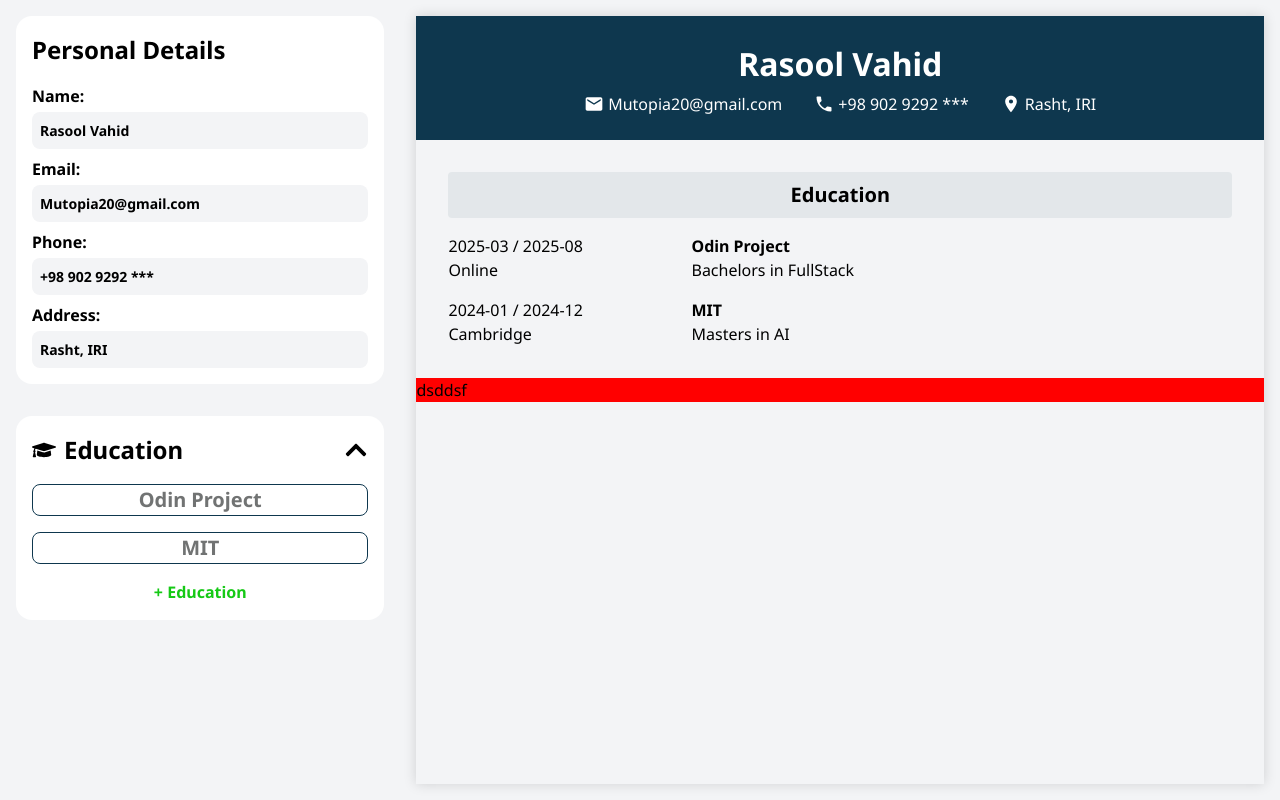
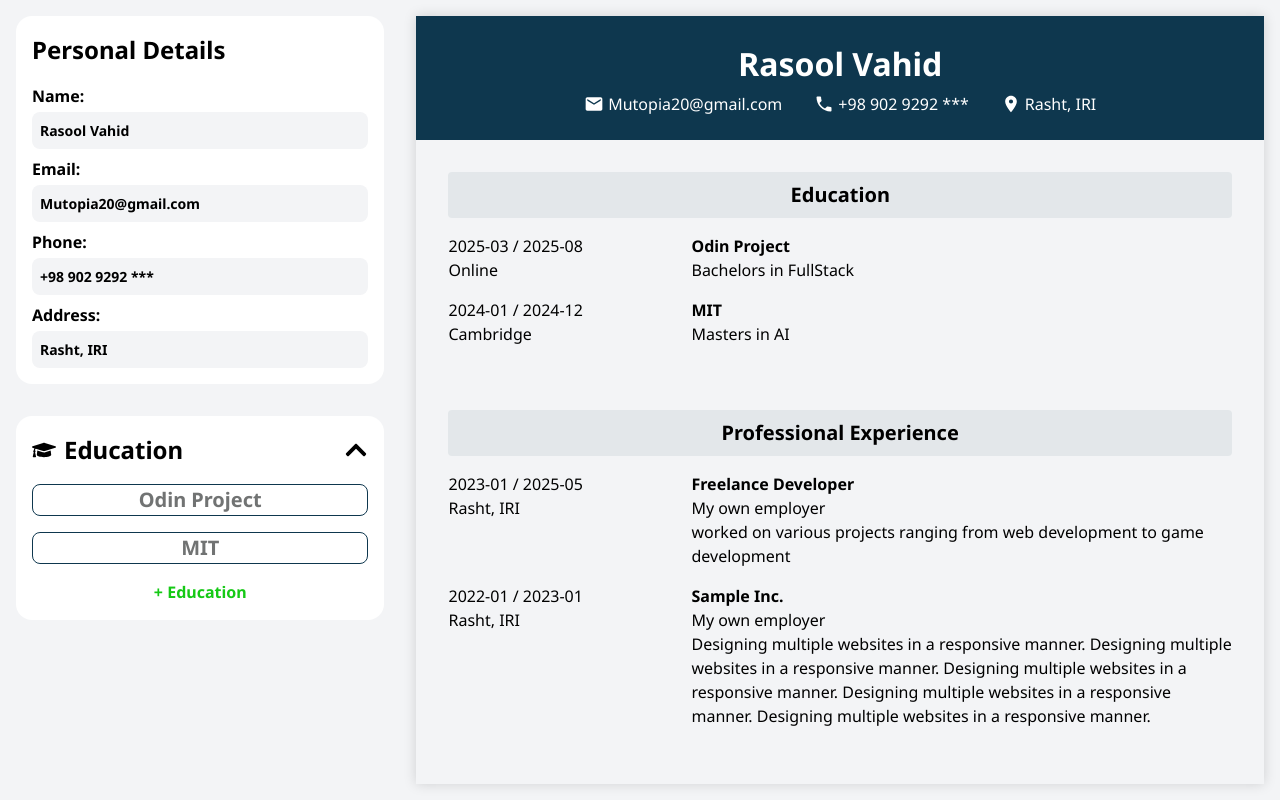
Before and after one commit to mutopia7/cv-project, a React (Vite) app: page / in a window 1280 px wide. Built offline with nearby package versions, Linux system fonts and the light colour scheme.

Commit message:
Add state for professionalList and pass to ProfessionalPreview for show them by mapping on them

```diff
--- a/src/App.jsx
+++ b/src/App.jsx
@@ -59,6 +59,30 @@ function App() {
         );
     }
 
+    // state for professional data
+    const [professionalList, setProfessionalList] = useState([
+        {
+            id: 1,
+            company: 'Freelance Developer',
+            position: 'My own employer',
+            proStartDate: '2023-01',
+            proEndDate: '2025-05',
+            location: 'Rasht, IRI ',
+            description: 'worked on various projects ranging from web development to game development'
+
+        },
+        {
+            id: 2,
+            company: 'Sample Inc.',
+            position: 'My own employer',
+            proStartDate: '2022-01',
+            proEndDate: '2023-01',
+            location: 'Rasht, IRI ',
+            description: 'Designing multiple websites in a responsive manner. Designing multiple websites in a responsive manner. Designing multiple websites in a responsive manner. Designing multiple websites in a responsive manner. Designing multiple websites in a responsive manner.'
+
+        }
+    ]);
+
     return (
         <main className='app'>
             <section className='editor'>
@@ -69,7 +93,7 @@ function App() {
             <section className='preview'>
                 <Header {...formData} />
                 <EducationPreview educationList={educationList} />
-                <ProfessionalPreview />
+                <ProfessionalPreview professionalList={professionalList}/>
             </section>
 
         </main>
--- a/src/components/ProfessionalPreview.jsx
+++ b/src/components/ProfessionalPreview.jsx
@@ -21,9 +21,17 @@ function ProfessionalItem({professionalData}){
 }
 
 
-function ProfessionalPreview(){
+function ProfessionalPreview({professionalList}){
     return (
-        <div className={styles.l}>dsddsf</div>
+            <section className={styles.previewSec}>
+                <h2 className={styles.infHead}>Professional Experience</h2>
+                {professionalList.map(item => (
+                    <ProfessionalItem
+                        key={item.id}
+                        professionalData={item}
+                    />
+                ))}
+            </section>
     )
 }
 
--- a/src/styles/ProfessionalPreview.module.css
+++ b/src/styles/ProfessionalPreview.module.css
@@ -1,3 +1,27 @@
-.l{
-    background-color: red;
+.previewSec{
+    padding: var(--spacing-xl);
 }
+
+.infHead{
+    background-color: var(--section-resume-bg);
+
+    font-weight: 700;
+    font-size: var(--font-lg);
+
+    padding: var(--spacing-sm);
+    border-radius: var(--radius-xs);
+
+    text-align: center;
+}
+
+.infSec{
+    display: grid;
+    grid-template-columns: 1fr 2.3fr;
+    gap: var(--spacing-sm);
+
+    padding-top: var(--spacing-md);
+}
+
+.bold{
+    font-weight: 700;
+}
```
